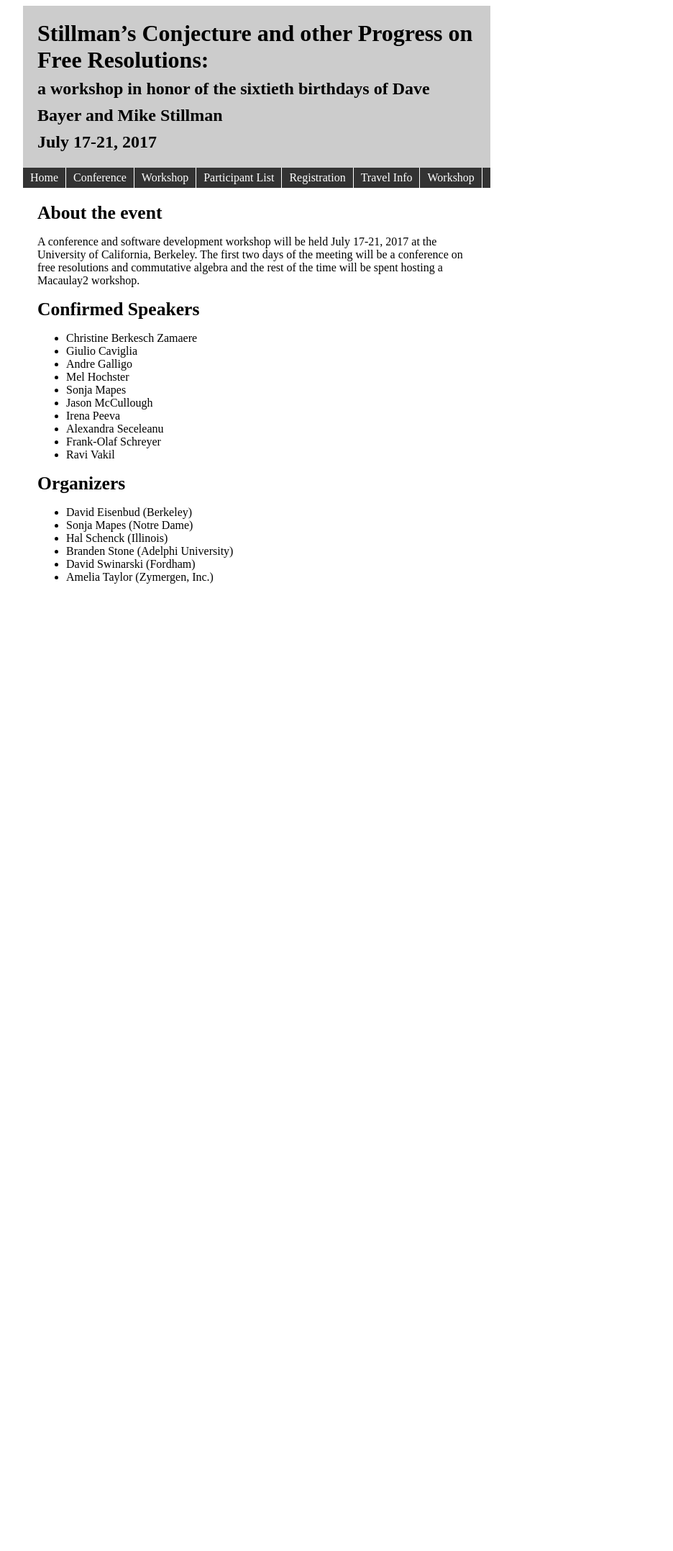
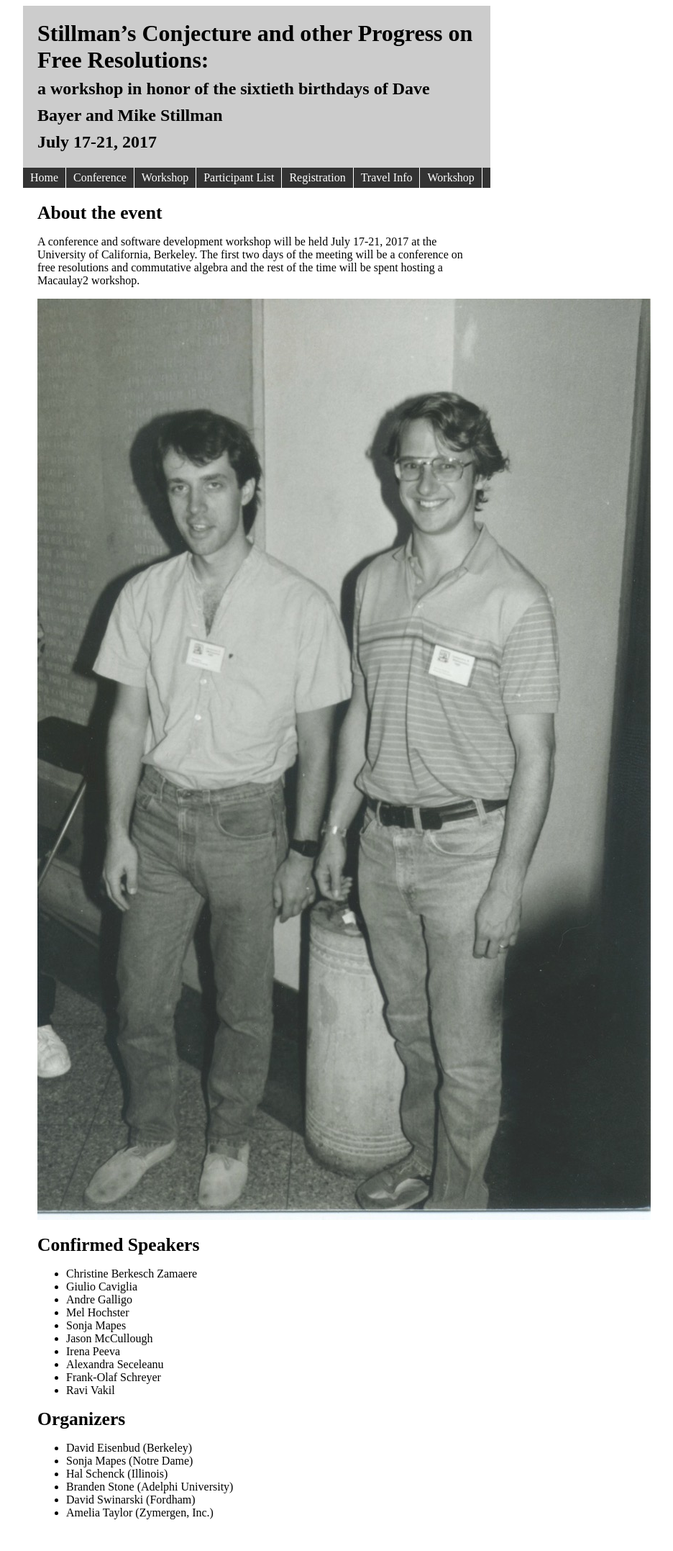
Before and after one commit to Macaulay2/Workshop-2017-Berkeley, a Jekyll site: the page built from index.md, in a window 1280 px wide. Shown: the whole page at 72% size, without its empty margins (283-1219 px from the left). Built offline with Jekyll 4.4.1, drawn with Linux system fonts in a browser that asks for light colours; before the commit the page ends 900 px from its top, so only the background shows below that.

Commit message:
updating index file

```diff
--- a/index.md
+++ b/index.md
@@ -8,6 +8,8 @@ menuOrder: 0
 ## About the event
 
 A conference and software development workshop will be held July 17-21, 2017 at the University of California, Berkeley. The first two days of the meeting will be a conference on free resolutions and commutative algebra and the rest of the time will be spent hosting a Macaulay2 workshop.
+
+![alt text](DM.jpg)
 
 ## Confirmed Speakers
 
```
Also changed, not shown: .#index.md (deleted, +0 -1 lines).
